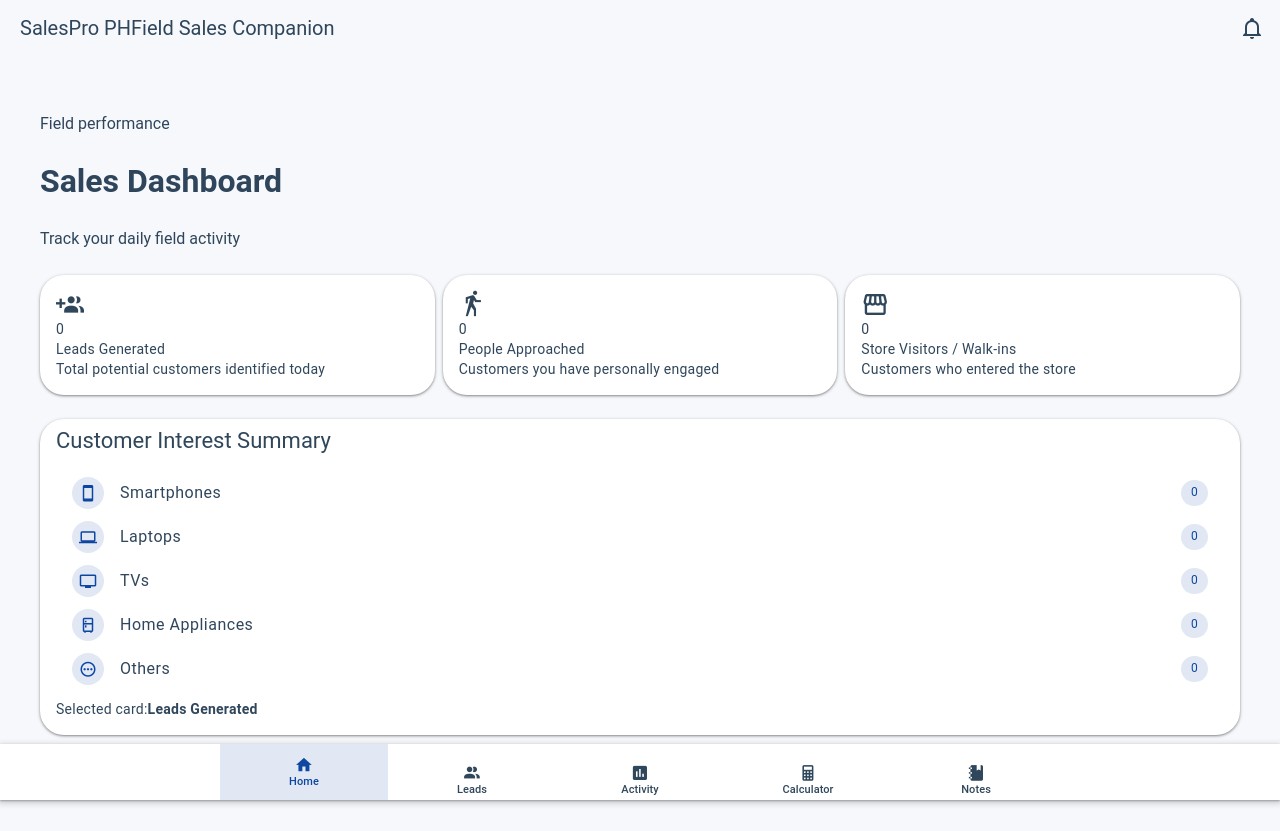
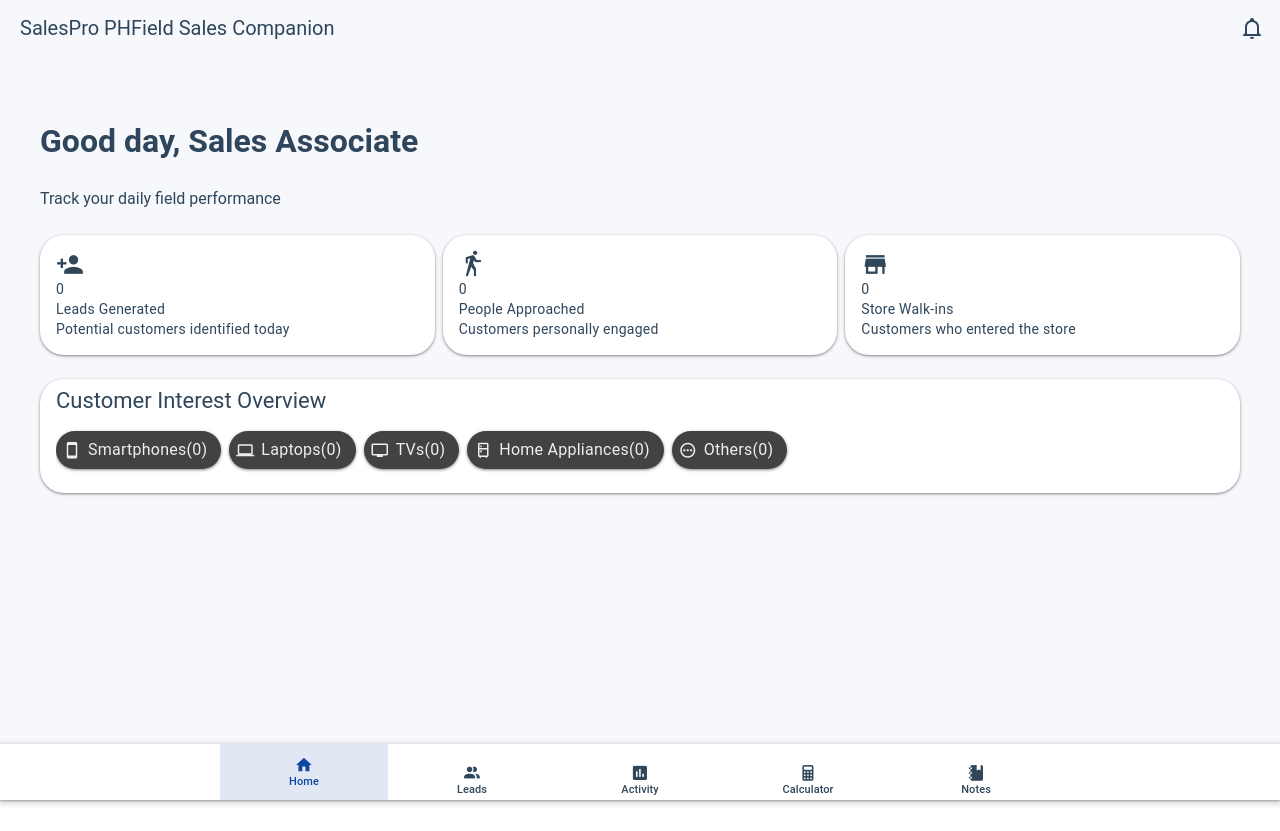
Before and after one commit to Szage14/salespro-ph, a Vue app in the folder salespro-app/: page / in a window 1280 px wide. After the commit the page ends 800 px from the top, so only its background shows below. Built offline with nearby package versions, Linux system fonts and the light colour scheme.

Commit message:
Refresh CRM dashboard copy

```diff
--- a/salespro-app/src/style.css
+++ b/salespro-app/src/style.css
@@ -141,15 +141,6 @@ h4 {
   padding: 8px 4px 16px;
 }
 
-.dashboard-header__eyebrow {
-  margin: 0;
-  font-size: 0.76rem;
-  font-weight: 700;
-  letter-spacing: 0.12em;
-  text-transform: uppercase;
-  color: rgba(16, 33, 48, 0.6);
-}
-
 .dashboard-header__title {
   margin: 0;
   font-size: 1.65rem;
@@ -185,16 +176,16 @@ h4 {
   border-color: rgba(8, 109, 98, 0.35);
 }
 
-.metric-card--teal {
+.metric-card--primary {
   background: linear-gradient(180deg, rgba(8, 109, 98, 0.08), rgba(255, 255, 255, 0.92));
 }
 
-.metric-card--blue {
+.metric-card--secondary {
   background: linear-gradient(180deg, rgba(13, 71, 161, 0.08), rgba(255, 255, 255, 0.92));
 }
 
-.metric-card--gold {
-  background: linear-gradient(180deg, rgba(180, 120, 0, 0.1), rgba(255, 255, 255, 0.92));
+.metric-card--neutral {
+  background: linear-gradient(180deg, rgba(180, 120, 0, 0.06), rgba(255, 255, 255, 0.92));
 }
 
 .metric-card__content {
@@ -237,26 +228,19 @@ h4 {
   color: #102130;
 }
 
-.interest-list {
-  background: transparent;
+.interest-chip-group {
+  gap: 10px;
 }
 
-.interest-list .v-list-item {
-  border-radius: 16px;
-  margin-bottom: 8px;
-  background: rgba(255, 255, 255, 0.68);
-  border: 1px solid rgba(16, 33, 48, 0.06);
+.interest-chip {
+  min-height: 48px;
+  padding-inline: 14px;
+  font-weight: 600;
+  border-radius: 999px;
+  border: 1px solid rgba(16, 33, 48, 0.08);
 }
 
-.interest-count {
-  min-width: 38px;
-  justify-content: center;
-  font-weight: 700;
-}
-
-.interest-card__footer {
-  display: flex;
-  gap: 8px;
-  padding: 8px 4px 0;
+.interest-chip__count {
+  margin-left: 4px;
   color: rgba(16, 33, 48, 0.72);
 }
--- a/salespro-app/src/views/HomeView.vue
+++ b/salespro-app/src/views/HomeView.vue
@@ -1,5 +1,5 @@
 <script setup lang="ts">
-import { computed, ref } from 'vue'
+import { ref } from 'vue'
 
 type MetricKey = 'leads' | 'approached' | 'walkIns'
 
@@ -9,26 +9,26 @@ const metrics = [
   {
     key: 'leads' as const,
     label: 'Leads Generated',
-    icon: 'mdi-account-multiple-plus',
+    icon: 'mdi-account-plus',
     value: 0,
-    subtitle: 'Total potential customers identified today',
-    accent: 'metric-card--teal',
+    subtitle: 'Potential customers identified today',
+    accent: 'metric-card--primary',
   },
   {
     key: 'approached' as const,
     label: 'People Approached',
     icon: 'mdi-walk',
     value: 0,
-    subtitle: 'Customers you have personally engaged',
-    accent: 'metric-card--blue',
+    subtitle: 'Customers personally engaged',
+    accent: 'metric-card--secondary',
   },
   {
     key: 'walkIns' as const,
-    label: 'Store Visitors / Walk-ins',
-    icon: 'mdi-storefront-outline',
+    label: 'Store Walk-ins',
+    icon: 'mdi-store',
     value: 0,
     subtitle: 'Customers who entered the store',
-    accent: 'metric-card--gold',
+    accent: 'metric-card--neutral',
   },
 ] as const
 
@@ -40,8 +40,6 @@ const interestSummary = ref([
   { label: 'Others', count: 0, icon: 'mdi-dots-horizontal-circle-outline' },
 ])
 
-const selectedCard = computed(() => metrics.find((metric) => metric.key === selectedMetric.value))
-
 function activateMetric(key: MetricKey) {
   selectedMetric.value = key
 }
@@ -52,9 +50,8 @@ function activateMetric(key: MetricKey) {
     <v-row>
       <v-col cols="12">
         <div class="dashboard-header">
-          <p class="dashboard-header__eyebrow">Field performance</p>
-          <h1 class="dashboard-header__title">Sales Dashboard</h1>
-          <p class="dashboard-header__subtitle">Track your daily field activity</p>
+          <h1 class="dashboard-header__title">Good day, Sales Associate</h1>
+          <p class="dashboard-header__subtitle">Track your daily field performance</p>
         </div>
       </v-col>
     </v-row>
@@ -86,32 +83,22 @@ function activateMetric(key: MetricKey) {
     <v-row>
       <v-col cols="12">
         <v-card class="page-card interest-card" rounded="xl" elevation="8">
-          <v-card-title class="interest-card__title">
-            Customer Interest Summary
-          </v-card-title>
+          <v-card-title class="interest-card__title">Customer Interest Overview</v-card-title>
           <v-card-text class="pt-0">
-            <v-list class="interest-list" lines="one" density="comfortable">
-              <v-list-item v-for="item in interestSummary" :key="item.label">
-                <template #prepend>
-                  <v-avatar color="primary" variant="tonal" size="32">
-                    <v-icon :icon="item.icon" size="18" />
-                  </v-avatar>
-                </template>
-
-                <v-list-item-title>{{ item.label }}</v-list-item-title>
-
-                <template #append>
-                  <v-chip color="primary" variant="tonal" size="small" class="interest-count">
-                    {{ item.count }}
-                  </v-chip>
-                </template>
-              </v-list-item>
-            </v-list>
-
-            <div class="interest-card__footer">
-              <span>Selected card:</span>
-              <strong>{{ selectedCard?.label }}</strong>
-            </div>
+            <v-chip-group column class="interest-chip-group">
+              <v-chip
+                v-for="item in interestSummary"
+                :key="item.label"
+                class="interest-chip"
+                variant="elevated"
+                color="surface"
+                size="large"
+              >
+                <v-icon :icon="item.icon" start size="18" />
+                {{ item.label }}
+                <span class="interest-chip__count">({{ item.count }})</span>
+              </v-chip>
+            </v-chip-group>
           </v-card-text>
         </v-card>
       </v-col>
```
